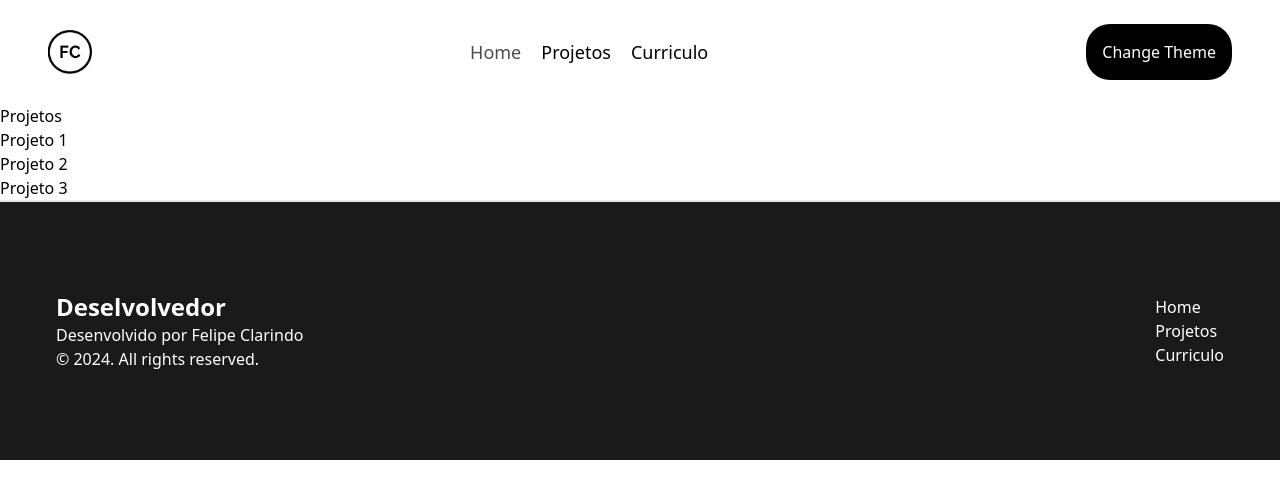
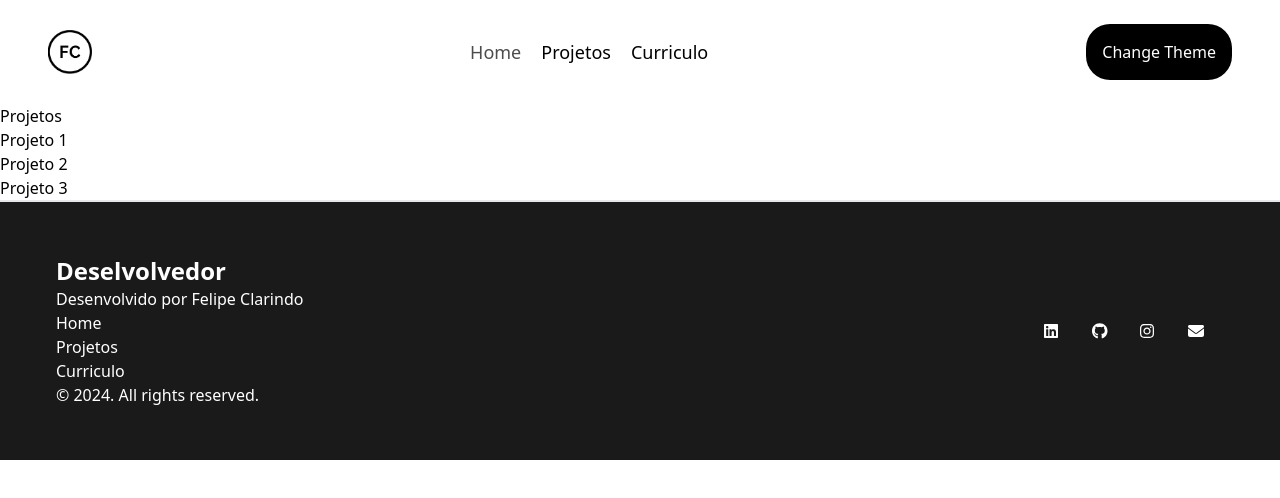
Before and after one commit to felipeclarindo/portfolio, a Next.js app: page /projetos in a window 1280 px wide. Shown: the top 498 px of the page. Built offline with nearby package versions, Linux system fonts and the light colour scheme.

Commit message:
Ajustando componentes

```diff
--- a/src/components/Footer/index.tsx
+++ b/src/components/Footer/index.tsx
@@ -1,16 +1,18 @@
-import { LinksRapido } from "../LinksRapido";
-import { RedesSociais } from "../RedesSociais";
+import { QuickLinks } from "../QuickLinks";
+import { SocialMedia } from "../SocialMedia";
 
 function Footer() {
   return (
     <footer className="flex justify-between items-center px-14 h-[260px] border-t-2 bg-[var(--primary-bg-color)] text-[var(--primary-text-color)]">
       <div>
         <h3 className="text-2xl font-bold">Deselvolvedor</h3>
-        <p className="m-[0px 0px 40px 0px]-5">Desenvolvido por Felipe Clarindo</p>
-        <RedesSociais />
+        <p className="m-[0px 0px 40px 0px]-5">
+          Desenvolvido por Felipe Clarindo
+        </p>
+        <QuickLinks />
         <p>© 2024. All rights reserved.</p>
       </div>
-      <LinksRapido />
+      <SocialMedia />
     </footer>
   );
 }
--- /dev/null
+++ b/src/components/ProjectCard/index.tsx
@@ -0,0 +1,17 @@
+import { ProjectProps } from "@/types";
+
+function ProjectCard({ params }: { params: ProjectProps }) {
+  return (
+    <div key={params.id}>
+      <p>{params.nome}</p>
+      <p>{params.descricao}</p>
+      <p>{params.categoria}</p>
+      <p>{params.dataFim}</p>
+      <p>{params.dataInicio}</p>
+      <p>{params.status}</p>
+      <p>{params.image}</p>
+    </div>
+  );
+}
+
+export { ProjectCard };
--- a/src/components/LinksRapido/index.tsx
+++ b/src/components/QuickLinks/index.tsx
@@ -1,16 +1,16 @@
 import Link from "next/link";
 
-function LinksRapido() {
+function QuickLinks() {
   return (
     <nav>
       <ul>
-        <li>
+        <li className="text-[var(--primary-text-color)]">
           <Link href="/">Home</Link>
         </li>
-        <li>
+        <li className="text-[var(--primary-text-color)]">
           <Link href="/projetos">Projetos</Link>
         </li>
-        <li>
+        <li className="text-[var(--primary-text-color)]">
           <Link href="/curriculo">Curriculo</Link>
         </li>
       </ul>
@@ -18,4 +18,4 @@ function LinksRapido() {
   );
 }
 
-export { LinksRapido };
+export { QuickLinks };
--- a/src/components/RedesSociais/index.tsx
+++ /dev/null
@@ -1,25 +0,0 @@
-import Link from "next/link";
-
-function RedesSociais() {
-  return (
-    <ul>
-      <li>
-        <Link href="https://linkedin.com/in/felipeclarindo" target="_blank">
-          <i></i>
-        </Link>
-      </li>
-      <li>
-        <Link href="https://github.com/felipeclarindo" target="_blank">
-          <i></i>
-        </Link>
-      </li>
-      <li>
-        <Link href="https://instagram.com/lipethecoder" target="_blank">
-          <i></i>
-        </Link>
-      </li>
-    </ul>
-  );
-}
-
-export { RedesSociais };
--- /dev/null
+++ b/src/components/SocialMedia/index.tsx
@@ -0,0 +1,37 @@
+import {
+  faGithub,
+  faInstagram,
+  faLinkedin,
+} from "@fortawesome/free-brands-svg-icons";
+import { faEnvelope } from "@fortawesome/free-solid-svg-icons";
+import { FontAwesomeIcon } from "@fortawesome/react-fontawesome";
+import Link from "next/link";
+
+function SocialMedia() {
+  return (
+    <ul className="flex items-center  gap-3">
+      <li className="text-[var(--primary-text-color)] w-9">
+        <Link href="https://linkedin.com/in/felipeclarindo" target="_blank">
+          <FontAwesomeIcon icon={faLinkedin} />
+        </Link>
+      </li>
+      <li className="text-[var(--primary-text-color)] w-9">
+        <Link href="https://github.com/felipeclarindo" target="_blank">
+          <FontAwesomeIcon icon={faGithub} />
+        </Link>
+      </li>
+      <li className="text-[var(--primary-text-color)] w-9">
+        <Link href="https://instagram.com/lipethecoder" target="_blank">
+          <FontAwesomeIcon icon={faInstagram} />
+        </Link>
+      </li>
+      <li className="text-[var(--primary-text-color)] w-9">
+        <Link href="https://mailto:fglpc2@gmail.com" target="_blank">
+          <FontAwesomeIcon icon={faEnvelope} />
+        </Link>
+      </li>
+    </ul>
+  );
+}
+
+export { SocialMedia };
--- /dev/null
+++ b/src/components/Tecnologias/index.tsx
@@ -0,0 +1,12 @@
+import { TechnologiesType } from "@/types";
+import Image from "next/image";
+
+function Technologies({ props }: { props: TechnologiesType }) {
+  return (
+    <div key={props.id}>
+      <Image src={props.image} alt={props.nome} />;
+    </div>
+  );
+}
+
+export { Technologies };
```
